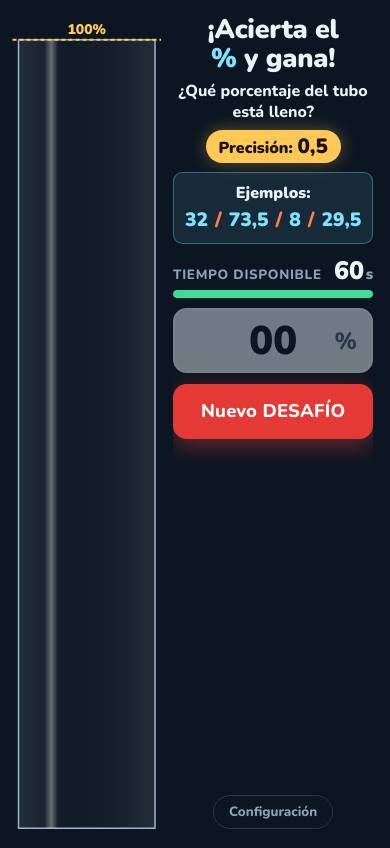
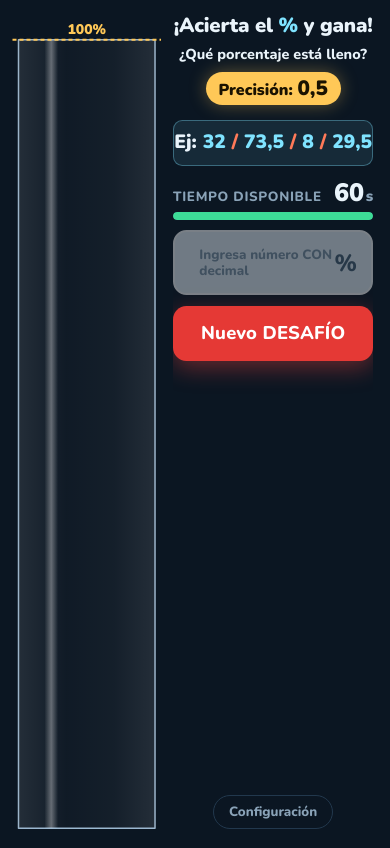
Before and after one commit to gstierling/CRV-DESAFIO-Tubo-con-agua, a plain HTML site: page index.html in a window 390 px wide. Drawn offline with nearby package versions, Linux system fonts and the light colour scheme.

Commit message:
Add files via upload

```diff
--- a/index.html
+++ b/index.html
@@ -70,13 +70,13 @@ button{font-family:var(--font)}
 
 header h1{
   font-weight:900;font-size:1.6rem;line-height:1.08;letter-spacing:-.01em;margin:0;
-  text-wrap:balance;text-align:center;
+  white-space:nowrap;text-align:center;
 }
 header h1 em{font-style:normal;color:var(--water-hi)}
 header .intro{margin-top:.5rem;font-size:.95rem;text-align:center}
 header .intro p{margin:0;line-height:1.3}
-header .intro .q{color:var(--ink);font-weight:800}
-header .intro .sub{display:inline-block;margin-top:.45rem;padding:.25em .8em;border-radius:2rem;
+header .intro .q{color:var(--ink);font-weight:800;white-space:nowrap}
+header .intro .sub{display:inline-block;max-width:100%;white-space:nowrap;overflow:hidden;margin-top:.45rem;padding:.25em .8em;border-radius:2rem;
   background:#FFC857;color:#1A1200;font-weight:900;font-size:1em;line-height:1.2;box-shadow:0 0 1rem rgba(255,200,87,.35)}
 header .intro .sub b{font-size:1.3em;font-weight:900}
 header .intro .sub small{font-size:.8em;font-weight:800}
@@ -85,11 +85,12 @@ header .intro .sub small{font-size:.8em;font-weight:800}
   background:rgba(127,227,255,.10);border:1px solid rgba(127,227,255,.35);
   font-size:.95rem;font-weight:900;text-align:center;
 }
-.examples .nums{overflow:hidden;display:flex;gap:.15em;justify-content:space-between;align-items:baseline;margin-top:.2rem;font-size:1.15rem}
+.examples{display:flex;justify-content:center;align-items:baseline;gap:.3em;white-space:nowrap;font-size:1.15rem}
+.examples .lbl{color:var(--ink)}
 .examples b{font-weight:900;color:var(--water-hi)}
 .examples i{font-style:normal;font-weight:900;color:var(--guess)}
 
-.controls{display:grid;grid-template-columns:minmax(0,1fr);gap:.6rem;transition:margin-top .5s cubic-bezier(.3,.9,.3,1)}
+.controls{display:grid;grid-template-columns:minmax(0,1fr);gap:.6rem}
 
 /* Tiempo disponible */
 .timer{display:grid;grid-template-columns:minmax(0,1fr);gap:.3rem}
@@ -108,17 +109,20 @@ header .intro .sub small{font-size:.8em;font-weight:800}
   background:#EAF4FB;border:2px solid #FFFFFF;transition:box-shadow .2s,opacity .2s;
 }
 .box:focus-within{box-shadow:0 0 0 .2rem var(--water-hi)}
-.box input{
-  flex:1 1 0;min-width:0;width:0;border:0;outline:0;background:transparent;color:#0B1622;
-  font-family:var(--font);font-weight:900;font-size:2.375rem;padding:.1rem 1.9rem;text-align:center;
+.disp{
+  flex:1 1 0;min-width:0;display:flex;align-items:center;justify-content:center;
+  padding:.1rem 1.9rem .1rem .8rem;color:#0B1622;font-weight:900;font-size:2.375rem;line-height:1.1;white-space:nowrap;
 }
-.box input::placeholder{color:#9DB2C4}
-.box input:disabled{color:#0B1622;-webkit-text-fill-color:#0B1622;opacity:1}
+.disp .ph{display:none;font-size:.8rem;font-weight:800;color:#8197AA;line-height:1.15;white-space:normal;text-align:left;margin-left:.35rem}
+.box.empty .ph{display:block}
+.caret{display:inline-block;flex:none;width:3px;height:1.05em;background:#0B1622;margin:0 1px;visibility:hidden;animation:blink 1s steps(1) infinite}
+.box.empty .caret{height:1.6rem}
+.box.typing .caret{visibility:visible}
+@keyframes blink{50%{opacity:0}}
 .box .pct{position:absolute;right:.85rem;top:50%;transform:translateY(-50%);font-size:1.4rem;color:#4A6378;pointer-events:none}
 .idle .box{opacity:.45}
 .box{cursor:pointer}
 .box.active{box-shadow:0 0 0 .2rem var(--water-hi)}
-.box input{cursor:pointer;caret-color:transparent}
 .keypad{display:grid;grid-template-columns:repeat(3,minmax(0,1fr));gap:.4rem}
 .keypad[hidden]{display:none}
 .side.kp .cfg-btn{display:none}   /* con el teclado abierto se oculta Configuración */
@@ -151,7 +155,9 @@ header .intro .sub small{font-size:.8em;font-weight:800}
 .hint.info{color:var(--muted)}
 
 /* Resultado */
-.result{display:none;flex-direction:column;gap:.6rem;margin-top:2.1rem}
+.result{display:none;flex-direction:column;gap:.6rem;margin-top:2.1rem;padding:.75rem .6rem .7rem;border-radius:1rem;
+  background:#0E2438;border:2px solid var(--sev);box-shadow:0 .6rem 1.6rem rgba(0,0,0,.45)}
+.card.miss{background:#0B1622}
 .revealed .result{display:flex;animation:fadeIn .5s .3s both}
 @keyframes fadeIn{from{opacity:0;transform:translateY(.6rem)}to{opacity:1;transform:none}}
 .verdict{font-weight:900;font-size:1.35rem;line-height:1.1;margin:0;color:var(--sev);text-align:center}
@@ -246,10 +252,10 @@ header .intro .sub small{font-size:.8em;font-weight:800}
     <header>
       <h1>¡Acierta el <em>%</em> y gana!</h1>
       <div class="intro" id="intro">
-        <p class="q" id="question">¿Qué porcentaje del tubo está lleno?</p>
+        <p class="q" id="question">¿Qué porcentaje está lleno?</p>
         <p class="sub" id="precText">Precisión: <b>0,5</b></p>
       </div>
-      <div class="examples">Ejemplos:<div class="nums" id="examples"></div></div>
+      <div class="examples" id="examples"></div>
     </header>
 
     <form class="controls" id="form" novalidate>
@@ -258,7 +264,7 @@ header .intro .sub small{font-size:.8em;font-weight:800}
         <div class="bar"><i id="tBar"></i></div>
       </div>
       <div class="box" id="box">
-        <input id="guess" type="text" inputmode="none" readonly maxlength="4" size="4" placeholder="00" autocomplete="off" aria-label="Tu estimación en porcentaje" disabled>
+        <div class="disp" aria-label="Tu estimación en porcentaje"><span id="val"></span><i class="caret"></i><span class="ph" id="ph"></span></div>
         <span class="pct">%</span>
       </div>
       <div class="keypad" id="keypad" hidden>
@@ -319,7 +325,8 @@ header .intro .sub small{font-size:.8em;font-weight:800}
       <label><input type="radio" name="time" value="30"><span>30 segundos</span></label>
       <label><input type="radio" name="time" value="40"><span>40 segundos</span></label>
       <label><input type="radio" name="time" value="50"><span>50 segundos</span></label>
-      <label><input type="radio" name="time" value="60"><span>1 minuto</span></label>
+      <label><input type="radio" name="time" value="60"><span>60 segundos</span></label>
+      <label><input type="radio" name="time" value="90"><span>90 segundos</span></label>
     </div></div>
     <div class="row2">
       <button class="btn btn-sec" id="cfgCancel" type="button">Cancelar</button>
@@ -334,7 +341,13 @@ header .intro .sub small{font-size:.8em;font-weight:800}
   const NS = 'http://www.w3.org/2000/svg';
   const app=$('app'), side=$('side'), stagecol=$('stagecol'), vessel=$('vessel'), svg=$('svg');
   const tagReal=$('tagReal'), tagGuess=$('tagGuess');
-  const guess=$('guess'), hint=$('hint'), btnGo=$('btnGo'), btnNew=$('btnNew'), form=$('form');
+  const box=$('box');
+  // Valor ingresado (se muestra con cursor propio; nunca abre el teclado del sistema)
+  const guess={ _v:'', _d:true,
+    get value(){return this._v}, set value(v){ this._v=v; $('val').textContent=v; box.classList.toggle('empty', v===''); },
+    get disabled(){return this._d}, set disabled(d){ this._d=d; box.classList.toggle('typing', !d); },
+    blur(){} };
+  const hint=$('hint'), btnGo=$('btnGo'), btnNew=$('btnNew'), form=$('form');
   const finePointer = matchMedia('(pointer:fine)').matches;
   const reduce = matchMedia('(prefers-reduced-motion: reduce)').matches;
 
@@ -349,7 +362,6 @@ header .intro .sub small{font-size:.8em;font-weight:800}
     0.5: {text:'Precisión: <b>0,5</b>',        ex:['32','73,5','8','29,5'], hint:'Usa un número del 1 al 100, entero o terminado en ,5 (ej.: 73,5).'},
     0.1: {text:'Precisión: <b>0,1</b>',        ex:['32','73,4','8','29,7'], hint:'Usa un número del 1 al 100 con hasta un decimal (ej.: 73,4).'}
   };
-  const QUESTION = {tubo:'del tubo', pecera:'de la pecera', matraz:'del matraz', ondulado:'del recipiente'};
 
   /* ---------- Formas: radio relativo r(t), t = 0 abajo … 1 arriba ---------- */
   function interp(pts, smooth){
@@ -486,15 +498,15 @@ header .intro .sub small{font-size:.8em;font-weight:800}
   function applyTexts(){
     const p=PREC[cfg.prec];
     $('precText').innerHTML=p.text;
-    $('question').textContent='¿Qué porcentaje '+QUESTION[cfg.shape]+' está lleno?';
-    $('examples').innerHTML=p.ex.map(x=>'<b>'+x+'</b>').join('<i>/</i>');
+    $('examples').innerHTML='<span class="lbl">Ej:</span> '+p.ex.map(x=>'<b>'+x+'</b>').join('<i>/</i>');
+    $('ph').textContent = cfg.prec===1 ? 'Ingresa número SIN decimal' : 'Ingresa número CON decimal';
     $('kDec').disabled = cfg.prec===1;
     showTime(cfg.time*1000);
   }
 
   /* Achica textos que no caben en una línea (columna angosta) */
   function fitTexts(){
-    [$('examples'), btnNew, document.querySelector('.timer-top span')].forEach(e=>{
+    [document.querySelector('header h1'), $('question'), $('precText'), $('examples'), btnNew, document.querySelector('.timer-top span')].forEach(e=>{
       e.style.fontSize=''; let fs=parseFloat(getComputedStyle(e).fontSize);
       while(e.scrollWidth>e.clientWidth+1 && fs>8){ fs-=0.5; e.style.fontSize=fs+'px'; }
     });
@@ -502,16 +514,18 @@ header .intro .sub small{font-size:.8em;font-weight:800}
 
   /* Cambia tamaño del texto y posición de los controles en cada desafío */
   const intro=$('intro');
+  const MIN_GAP_REM=1.3;
   function shuffleRefs(){
     intro.style.fontSize=(0.85+Math.random()*0.24).toFixed(3)+'rem';
-    form.style.marginTop=(Math.random()*7).toFixed(2)+'rem';
+    form.style.marginTop=(MIN_GAP_REM+Math.random()*6).toFixed(2)+'rem';   // siempre deja un espacio claro bajo los ejemplos
+    fitTexts();
   }
   function fitSide(){
     const over=side.scrollHeight-side.clientHeight;
     if(over>0){
       const cur=parseFloat(getComputedStyle(form).marginTop)||0;
-      form.style.transition='none'; form.style.marginTop=Math.max(0,cur-over)+'px';
-      void form.offsetHeight; form.style.transition='';
+      const minGap=MIN_GAP_REM*parseFloat(getComputedStyle(document.documentElement).fontSize);
+      form.style.marginTop=Math.max(minGap,cur-over)+'px';
     }
     if(side.scrollHeight>side.clientHeight) side.classList.add('tight');
     if(side.scrollHeight>side.clientHeight) side.scrollTop=side.scrollHeight;
@@ -567,7 +581,7 @@ header .intro .sub small{font-size:.8em;font-weight:800}
     setWater(0,false); bubblesG.innerHTML='';
     requestAnimationFrame(()=>{ setWater(tFromPct(real), true); setTimeout(bubbles,50); });
     startTimer();
-    closeKeypad();
+    openKeypad();
   }
 
   function sev(err){
@@ -636,7 +650,7 @@ header .intro .sub small{font-size:.8em;font-weight:800}
   function timeUp(){ if(state!=='playing') return; guess.blur(); reveal(null); }
 
   /* ---------- Teclado propio (números y decimal) ---------- */
-  const keypad=$('keypad'), box=$('box');
+  const keypad=$('keypad');
   function openKeypad(){
     if(state!=='playing') return;
     keypad.hidden=false; box.classList.add('active'); side.classList.add('kp'); fitSide();
@@ -730,7 +744,7 @@ header .intro .sub small{font-size:.8em;font-weight:800}
   /* Inicio */
   if(!PREC[cfg.prec]) cfg.prec=DEFAULTS.prec;
   if(!SHAPES[cfg.shape]) cfg.shape=DEFAULTS.shape;
-  if(![10,15,20,25,30,40,50,60].includes(cfg.time)) cfg.time=DEFAULTS.time;
+  if(![10,15,20,25,30,40,50,60,90].includes(cfg.time)) cfg.time=DEFAULTS.time;
   toIdle();
 })();
 </script>
```
